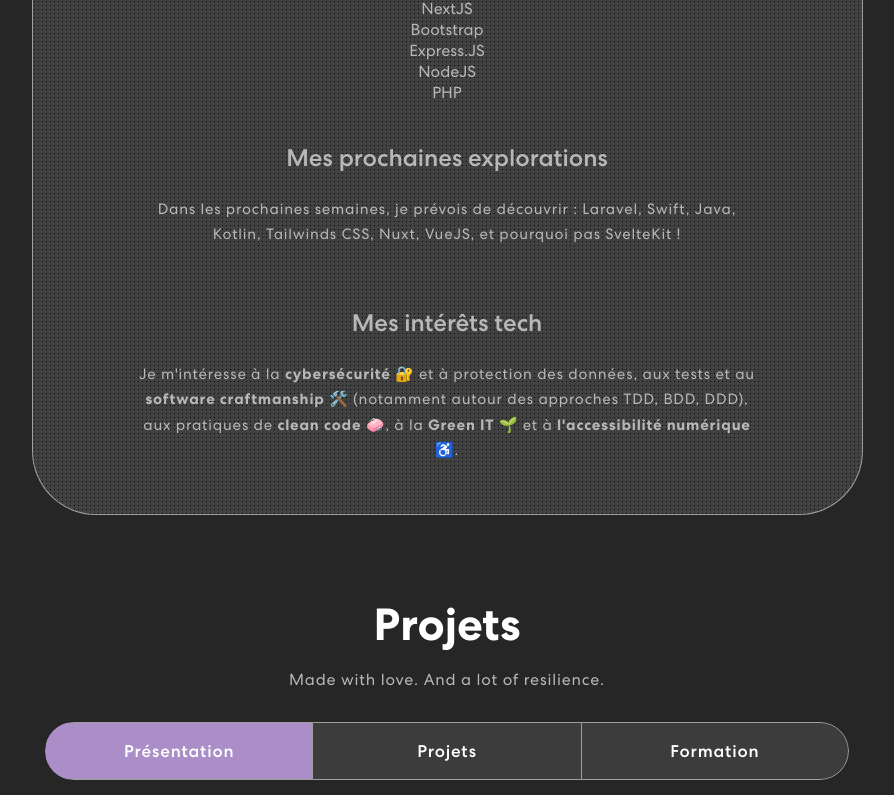
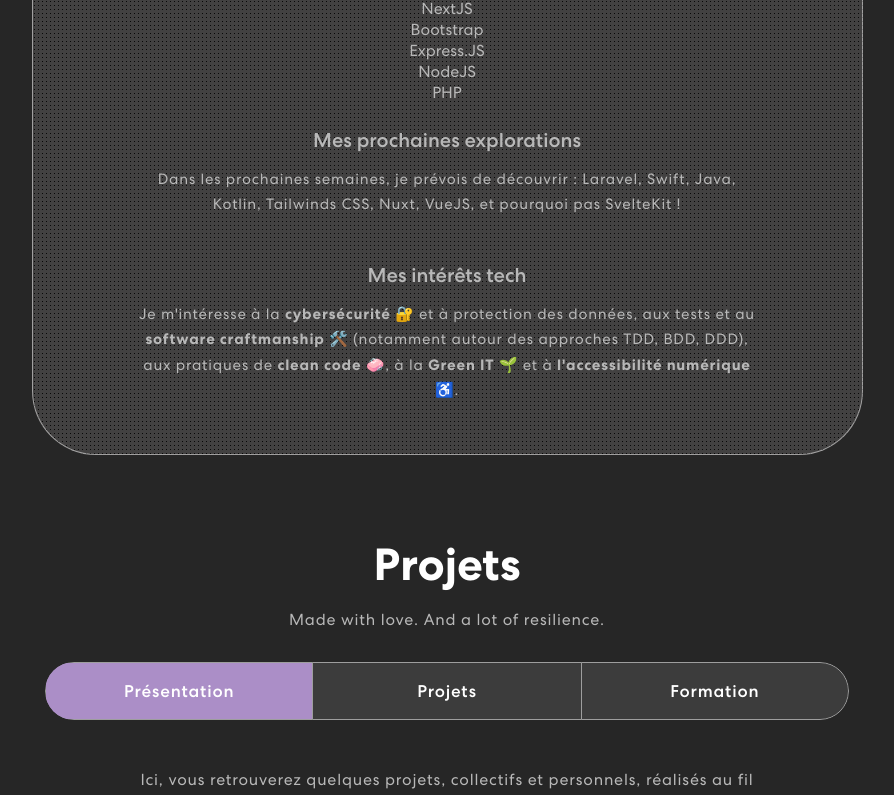
Before and after one commit to MarionLpz/react_portfolio, a React (Create React App) app: page / in a window 1280 px wide. Shown: the part 1600-2395 px from the top of the page, without its empty margins (193-1087 px from the left). Built offline with nearby package versions, Linux system fonts and the light colour scheme.

Commit message:
CSS fixes

```diff
--- a/src/App.css
+++ b/src/App.css
@@ -411,8 +411,7 @@
   line-height: 2;
 }
 .skills h4 {
-  padding-top: 15px;
-  padding-bottom: 10px;
+  font-size: 20px;
   color: #b8b8b8;
 }
 .skills-txt {
```
